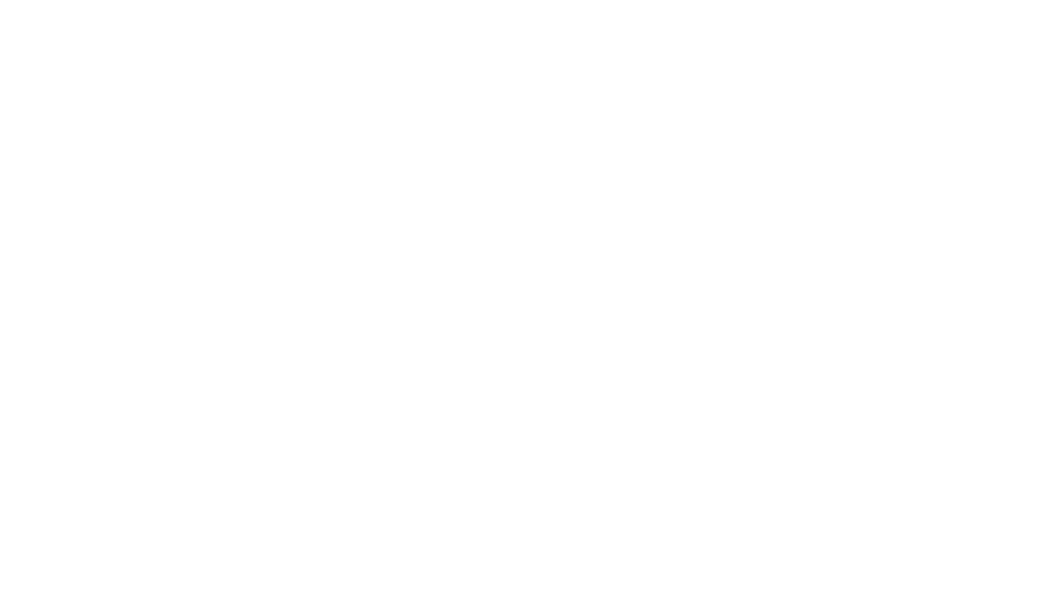
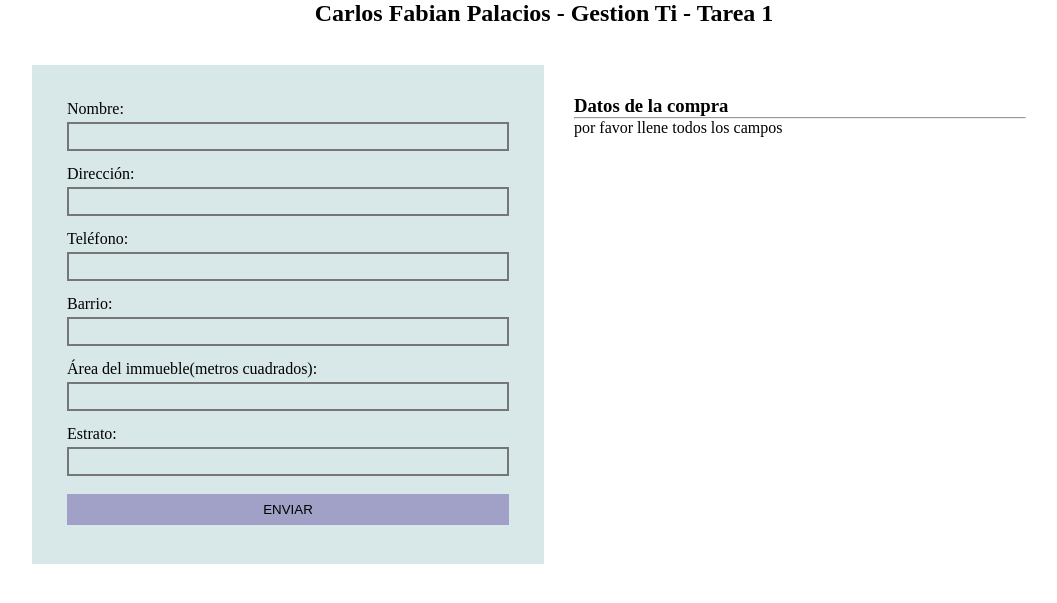
Before and after one commit to carfapa/gestionTiPhp, a PHP site: page / in a window 1280 px wide. Before the commit the part shown is empty. Shown: the top 603 px of the page, without its empty margins (96-1153 px from the left). Run offline with PHP 8.4, Linux system fonts and the light colour scheme.

Commit message:
cambios en gention Ti - tarea 1

```diff
--- a/gestion-ti/tarea1_CarlosFabianPalaciosPalacios_1193253966/index.php
+++ b/gestion-ti/tarea1_CarlosFabianPalaciosPalacios_1193253966/index.php
@@ -6,13 +6,84 @@
     <meta charset="UTF-8">
     <meta http-equiv="X-UA-Compatible" content="IE=edge">
     <meta name="viewport" content="width=device-width, initial-scale=1.0">
-    <title>Document</title>
+    <title>Carlos Fabian Palacios</title>
+    <link rel="stylesheet" href="style.css">
 </head>
 <body>
-    <div class="conatiner">
 
+   <h2> Carlos Fabian Palacios - Gestion Ti - Tarea 1</h2> <br>
 
+    <div class="container flex">
+        <form method="get" class="flex-item">
+            <div class="groud-input">
+                <label for="name">Nombre: </label>
+                <input type="text" name="name" id="name" required>
+            </div> <!-- end groud-name -->
+            <div class="groud-input" >
+                <label for="addres">Dirección: </label>
+                <input type="text" name="addres" id="addres" required>
+            </div>  <!-- end groud-addres -->
+            <div class="groud-input">
+                <label for="phone">Teléfono: </label>
+                <input type="tel" name="phone" id="phone" required>
+            </div>  <!-- end groud-phone -->
+            <div class="groud-input">
+                <label for="neighborhood">Barrio: </label>
+                <input type="text" name="neighborhood" id="neighborhood" required>
+            </div>  <!-- end groud-neighborhood -->
+            <div class="groud-input">
+                <label for="propety_area">Área del immueble(metros cuadrados): </label>
+                <input type="number" name="propety_area" id="propey_area" required>
+            </div> <!-- end groud-propety_area -->
+            <div class="groud-input">
+                <label for="estrato">Estrato: </label>
+                <input type="number" name="estrato" id="estrato" min="1" max="5" required>
+            </div> <!-- end groud-propety_area -->
+            <div class="groud-input">
+                <input type="submit" value="ENVIAR" name="btn_enviado" id="btn_enviado">
+            </div> <!-- endbutton -->
 
+        </form> <!-- endform -->
+
+        <div class="scrit-php flex-item">
+            <h3>Datos de la compra</h3> <hr>
+            <ul>
+                <?php
+                    $len = count($_GET);
+                    if(isset($_GET['btn_enviado'])){
+                        echo "<li> <b>Nombre: </b> ". $_GET['name'] ."</li>";
+                        echo "<li> <b>Dirección: </b> ". $_GET['addres'] ."</li>";
+                        echo "<li> <b>Teléfono: </b> ". $_GET['phone'] ."</li>";
+                        echo "<li> <b>Barrio: </b> ". $_GET['neighborhood'] ."</li>";
+                        echo "<li> <b>Estrato: </b> ". $_GET['estrato'] ."</li>";
+                        echo "<li> <b>Área del inmueble: </b> ". $_GET['propety_area'] ." M<sup>2</sup> </li>";
+
+                        $taria_catastral = 0;
+                        if($_GET['estrato'] == 1){
+                            $taria_catastral = 200;
+                        }
+                        elseif($_GET['estrato'] == 2){
+                            $taria_catastral = 220;
+                        }
+                        elseif($_GET['estrato'] == 3){
+                            $taria_catastral = 240;
+                        }
+                        elseif($_GET['estrato'] == 4){
+                            $taria_catastral = 300;
+                        }
+                        elseif($_GET['estrato'] == 5){
+                            $taria_catastral = 400;
+                        }
+                        $valor_catastral = $taria_catastral * $_GET['propety_area'];
+                        echo "<li> <b>Área del inmueble: $</b> ". $valor_catastral ."</li>";
+                    }
+                    else{
+                        echo "por favor llene todos los campos";
+                    }
+                ?>
+            </ul>
+
+        </div>
     </div>
 </body>
 </html>
--- /dev/null
+++ b/gestion-ti/tarea1_CarlosFabianPalaciosPalacios_1193253966/style.css
@@ -0,0 +1,43 @@
+*{
+    margin: 0;
+    padding:0;
+    box-sizing: border-box;
+
+}
+
+.flex{ display: flex;}
+
+.flex-item{ width: 50%; }
+
+h2{
+    text-align: center;
+}
+
+.container{
+    width: 80%;
+    background-color: rgb(216, 231, 231);
+    margin: 20px auto;
+}
+
+.scrit-php{background-color:#fff;  padding:30px;}
+
+form{text-align: left; padding:30px;}
+
+.groud-input{ display: grid; padding:5px; }
+
+input{
+    padding:5px;
+    outline: none;
+    margin:4px 0;
+    background: transparent;
+    border: 2px solid #767676;
+}
+input[type=submit]{
+    padding:8px;
+    background-color: rgb(161, 161, 199);
+    outline: none;
+    border: none;
+}
+
+ul{list-style: none; }
+ul li{ margin:20px; }
```
